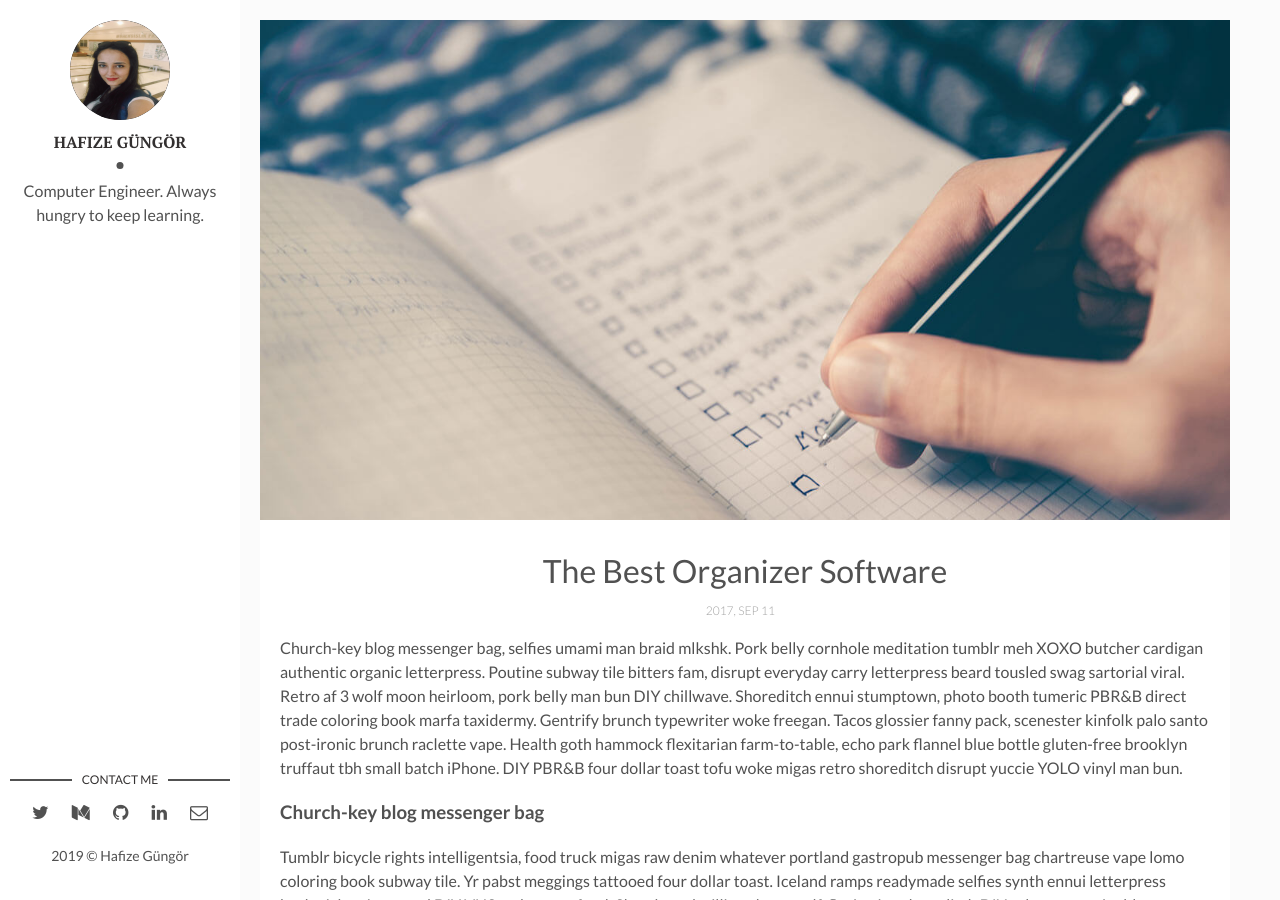
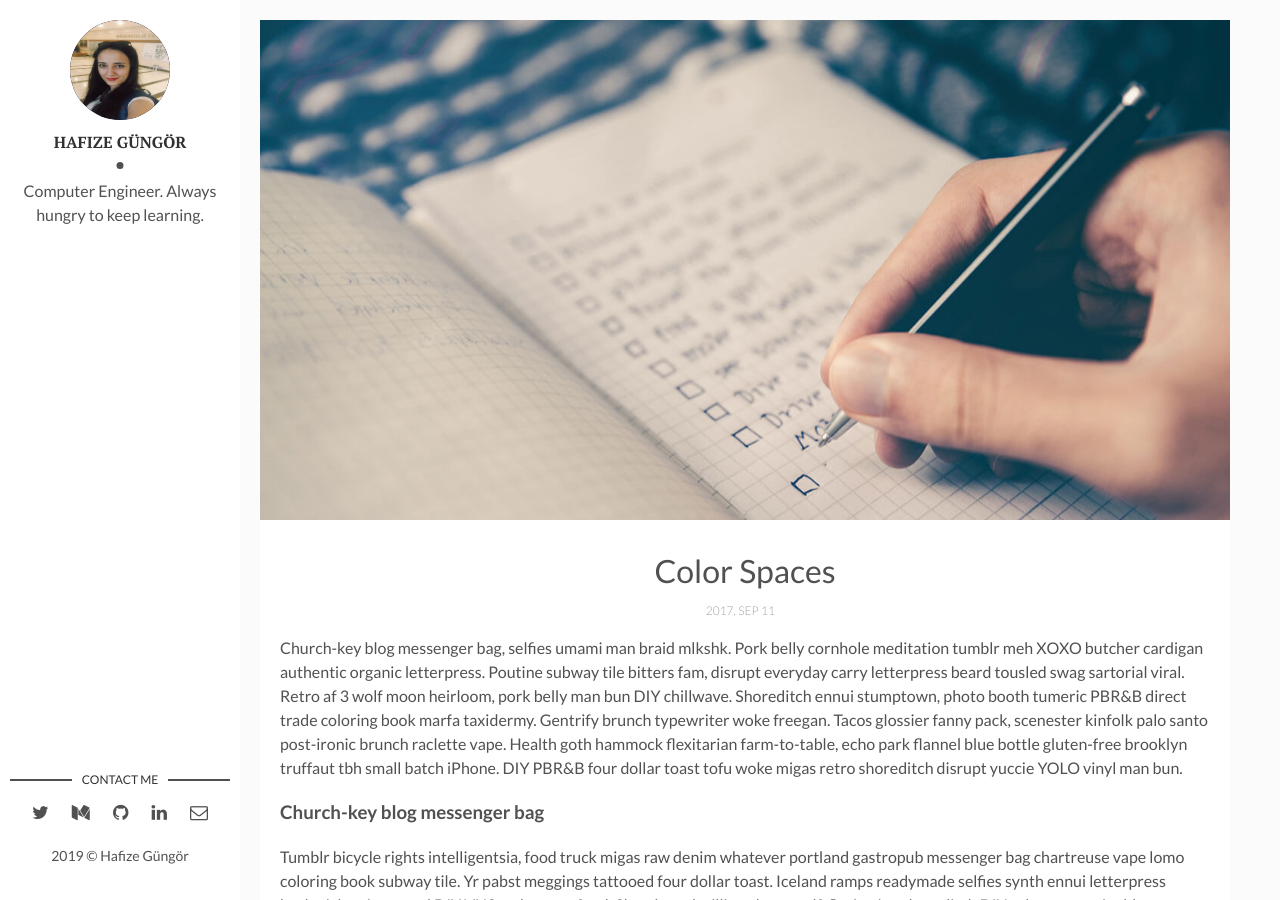
Before and after one commit to gungorhafize/gungorhafize.github.io1, a Jekyll site: the page built from _posts/2017-09-12-the-best-organizer-software.markdown, in a window 1280 px wide and 900 px high. Built offline with Jekyll 4.4.1, drawn with Linux system fonts in a browser that asks for light colours; comment, search, counter and statistics services are not loaded.

Commit message:
Update 2017-09-12-the-best-organizer-software.markdown

```diff
--- a/_posts/2017-09-12-the-best-organizer-software.markdown
+++ b/_posts/2017-09-12-the-best-organizer-software.markdown
@@ -1,6 +1,6 @@
 ---
 layout: post
-title: The Best Organizer Software
+title: Color Spaces
 date: 2017-09-12 00:00:00 +0300
 description: You’ll find this post in your `_posts` directory. Go ahead and edit it and re-build the site to see your changes. # Add post description (optional)
 img: software.jpg # Add image post (optional)
```
